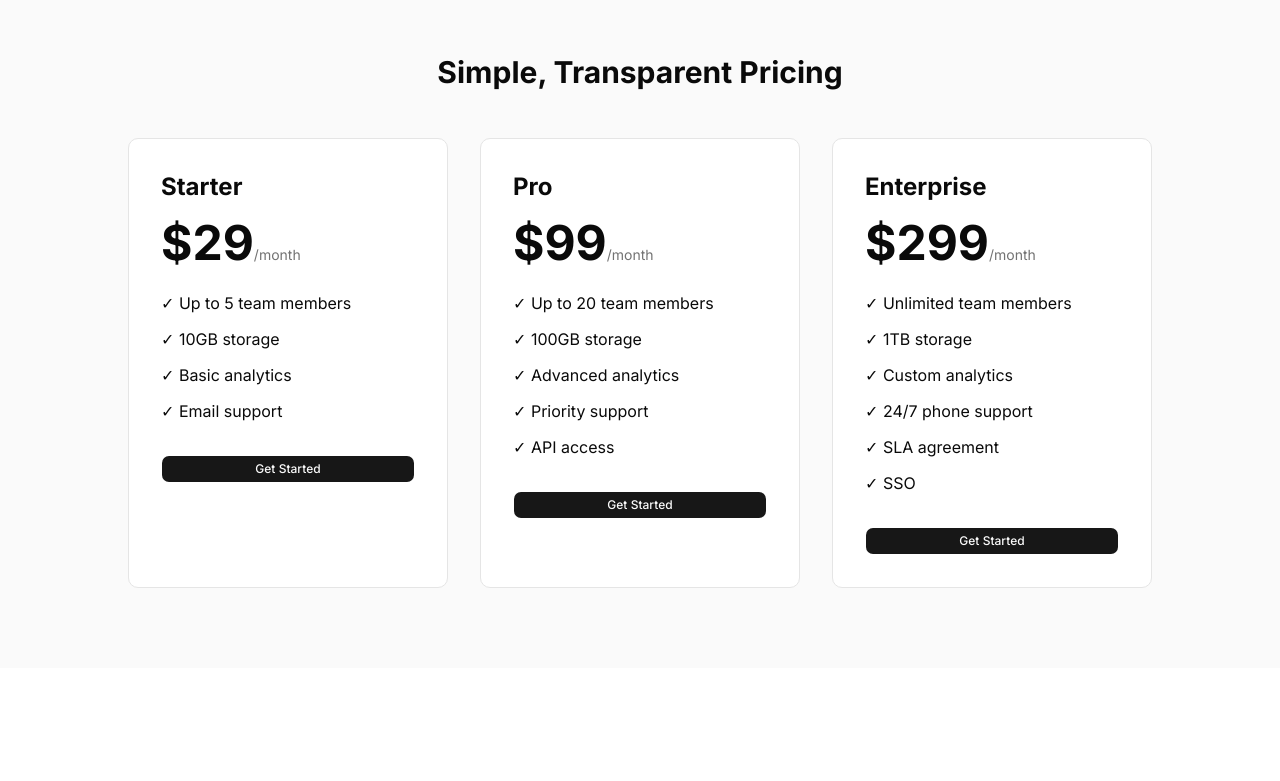
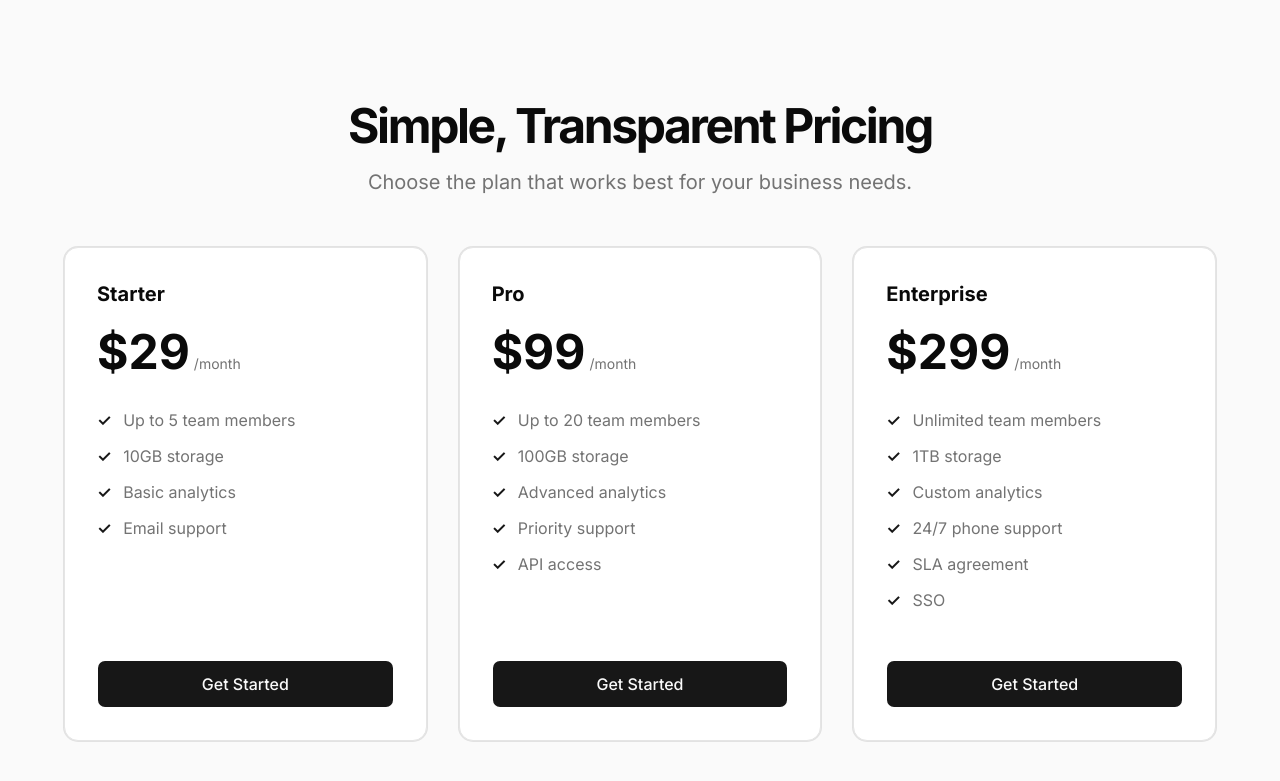
Before and after one commit to Drate-Hillary/Saasify, a Next.js app: page / in a window 1280 px wide. Shown: the part 659-1440 px from the top of the page. Before the commit the page ends 1327 px from the top, so only its background shows below. Built offline with nearby package versions, Linux system fonts and the light colour scheme.

Commit message:
improving the landing page UI

```diff
--- a/app/(auth)/login/page.tsx
+++ b/app/(auth)/login/page.tsx
@@ -41,17 +41,17 @@ function LoginForm() {
   };
 
   return (
-    <div className="flex min-h-screen w-full flex-col items-center justify-center bg-background p-4 sm:p-8">
-      <Card className="w-full max-w-100">
-        <CardHeader className="space-y-2">
-          <CardTitle className="text-xl sm:text-2xl text-start">Welcome back</CardTitle>
-          <CardDescription className="text-sm sm:text-base text-start">
+    <div className="container flex min-h-screen w-screen flex-col items-center justify-center">
+      <Card className="w-full max-w-sm">
+        <CardHeader>
+          <CardTitle className="text-2xl text-start">Welcome back</CardTitle>
+          <CardDescription className="text-start">
             Enter your email and password to sign in
           </CardDescription>
         </CardHeader>
         <form onSubmit={handleLogin}>
           <CardContent className="space-y-4">
-            <div className="space-y-2">
+            <div className="space-y-1">
               <Label htmlFor="email">Email</Label>
               <Input
                 id="email"
@@ -59,18 +59,18 @@ function LoginForm() {
                 placeholder="name@example.com"
                 value={email}
                 onChange={(e) => setEmail(e.target.value)}
-                className="py-3 sm:py-4"
+                className="py-4"
                 required
               />
             </div>
-            <div className="space-y-2">
+            <div className="space-y-1">
               <Label htmlFor="password">Password</Label>
               <InputGroup>
                 <InputGroupInput
                   id="password"
                   type={showPassword ? "text" : "password"}
                   value={password}
-                  className="py-3 sm:py-4"
+                  className="py-4"
                   onChange={(e) => setPassword(e.target.value)}
                   required
                 />
@@ -79,9 +79,9 @@ function LoginForm() {
                   onClick={handleShowPassword}
                 >
                   {showPassword ? (
-                    <EyeOff className="h-5 w-5 cursor-pointer text-muted-foreground transition-colors hover:text-foreground" />
+                    <EyeOff className="h-8 w-8 cursor-pointer" />
                   ) : (
-                    <Eye className="h-5 w-5 cursor-pointer text-muted-foreground transition-colors hover:text-foreground" />
+                    <Eye className="h-8 w-8 cursor-pointer" />
                   )}
                 </InputGroupAddon>
               </InputGroup>
@@ -89,18 +89,18 @@ function LoginForm() {
             <div className="text-right">
               <Link
                 href="/forgot_password"
-                className="text-xs text-primary hover:underline sm:text-sm"
+                className="text-xs text-primary hover:underline"
               >
                 Forgot password?
               </Link>
             </div>
           </CardContent>
           <CardFooter className="flex flex-col space-y-4">
-            <Button type="submit" className="w-full py-5 sm:py-6 text-md font-medium" disabled={loading}>
+            <Button type="submit" className="w-full py-4" disabled={loading}>
               {loading && <Loader2 className="mr-2 h-4 w-4 animate-spin" />}
               Sign In
             </Button>
-            <p className="text-center text-xs sm:text-sm text-muted-foreground">
+            <p className="text-center text-sm text-muted-foreground">
               Don&apos;t have an account?{" "}
               <Link href="/register" className="text-primary hover:underline">
                 Sign up
--- a/app/(dashboard)/landing_page.tsx
+++ b/app/(dashboard)/landing_page.tsx
@@ -1,13 +1,24 @@
-import { Avatar, AvatarGroup, AvatarGroupCount, AvatarImage } from "@/components/ui/avatar";
+import {
+  Avatar,
+  AvatarGroup,
+  AvatarGroupCount,
+  AvatarImage,
+} from "@/components/ui/avatar";
 import { Button } from "@/components/ui/button";
 import Link from "next/link";
-import  Memoji02 from "@/public/Memoji-02.png"
+import Memoji02 from "@/public/Memoji-02.png";
 import { PlusIcon } from "lucide-react";
+import {
+  Card,
+  CardDescription,
+  CardHeader,
+  CardTitle,
+} from "@/components/ui/card";
 
 export default function LandingPage() {
   return (
     <div className="flex min-h-screen flex-col">
-      <header className="sticky top-0 z-50 w-full border-b bg-background/95 backdrop-blur supports-[backdrop-filter]:bg-background/60 px-8">
+      <header className="sticky top-0 z-50 w-full border-b bg-background/95 backdrop-blur supports-backdrop-filter:bg-background/60 px-8">
         <div className="container flex h-16 items-center justify-between">
           <div className="flex items-center gap-6">
             <Link href="/" className="text-xl font-bold">
@@ -30,13 +41,13 @@ export default function LandingPage() {
           <div className="container text-center flex flex-col content-center items-center">
             <AvatarGroup>
               <Avatar className="h-10 w-10">
-                <AvatarImage src={Memoji02.src} alt="" className=""/>
+                <AvatarImage src={Memoji02.src} alt="" className="" />
               </Avatar>
               <Avatar className="h-10 w-10">
-                <AvatarImage src={Memoji02.src} alt="" className=""/>
+                <AvatarImage src={Memoji02.src} alt="" className="" />
               </Avatar>
               <Avatar className="h-10 w-10">
-                <AvatarImage src={Memoji02.src} alt="" className=""/>
+                <AvatarImage src={Memoji02.src} alt="" className="" />
               </Avatar>
               <AvatarGroupCount className="h-10 w-10">
                 <PlusIcon />
@@ -64,35 +75,57 @@ export default function LandingPage() {
           </div>
         </section>
 
-        <section id="pricing" className="py-20 bg-muted/50">
-          <div className="container">
-            <h2 className="text-3xl font-bold text-center mb-12">
+        <section id="pricing" className="py-16 md:py-24 lg:py-32 bg-muted/50">
+          <div className="container px-4 md:px-6">
+            <div className="flex flex-col items-center justify-center space-y-4 text-center mb-12">
+              <h2 className="text-3xl font-bold tracking-tighter sm:text-4xl md:text-5xl">
                 Simple, Transparent Pricing
               </h2>
-            <div className="grid md:grid-cols-3 gap-8 max-w-5xl mx-auto">
+              <p className="max-w-175 text-muted-foreground md:text-xl/relaxed lg:text-base/relaxed xl:text-xl/relaxed">
+                Choose the plan that works best for your business needs.
+              </p>
+            </div>
+
+            {/* Responsive Grid: 1 column on mobile, 2 on tablet, 3 on desktop */}
+            <div className="grid grid-cols-1 sm:grid-cols-2 lg:grid-cols-3 gap-6 lg:gap-8 max-w-6xl mx-auto">
               {pricingPlans.map((plan) => (
-                <div
+                <Card
                   key={plan.name}
-                  className="rounded-lg border bg-background p-8"
+                  className="flex flex-col justify-between rounded-xl border bg-background p-6 md:p-8 transition-all hover:shadow-lg"
                 >
-                  <h3 className="text-2xl font-bold">{plan.name}</h3>
-                  <div className="mt-4 flex items-baseline text-5xl font-bold">
+                  <div>
+                    <CardHeader className="p-0">
+                      <CardTitle className="text-xl font-bold">
+                        {plan.name}
+                      </CardTitle>
+                      <CardDescription className="mt-4 flex items-baseline text-4xl md:text-5xl font-bold text-foreground">
                         ${plan.price}
-                    <span className="text-sm font-normal text-muted-foreground">
+                        <span className="ml-1 text-sm font-normal text-muted-foreground">
                           /month
                         </span>
-                  </div>
-                  <ul className="mt-6 space-y-3">
+                      </CardDescription>
+                    </CardHeader>
+
+                    <ul className="mt-8 space-y-3 text-sm md:text-base">
                       {plan.features.map((feature) => (
-                      <li key={feature} className="flex items-center gap-2">
-                        ✓ {feature}
+                        <li key={feature} className="flex items-start gap-3">
+                          <span className="text-primary font-bold">✓</span>
+                          <span className="text-muted-foreground">
+                            {feature}
+                          </span>
                         </li>
                       ))}
                     </ul>
-                  <Link href="/register">
-                    <Button className="w-full mt-8">Get Started</Button>
+                  </div>
+
+                  <div className="mt-8">
+                    <Link href="/register" className="w-full">
+                      <Button className="w-full h-11 md:h-12 text-base font-medium">
+                        Get Started
+                      </Button>
                     </Link>
                   </div>
+                </Card>
               ))}
             </div>
           </div>
```
Lines whose indentation alone changed are shown as unchanged.
